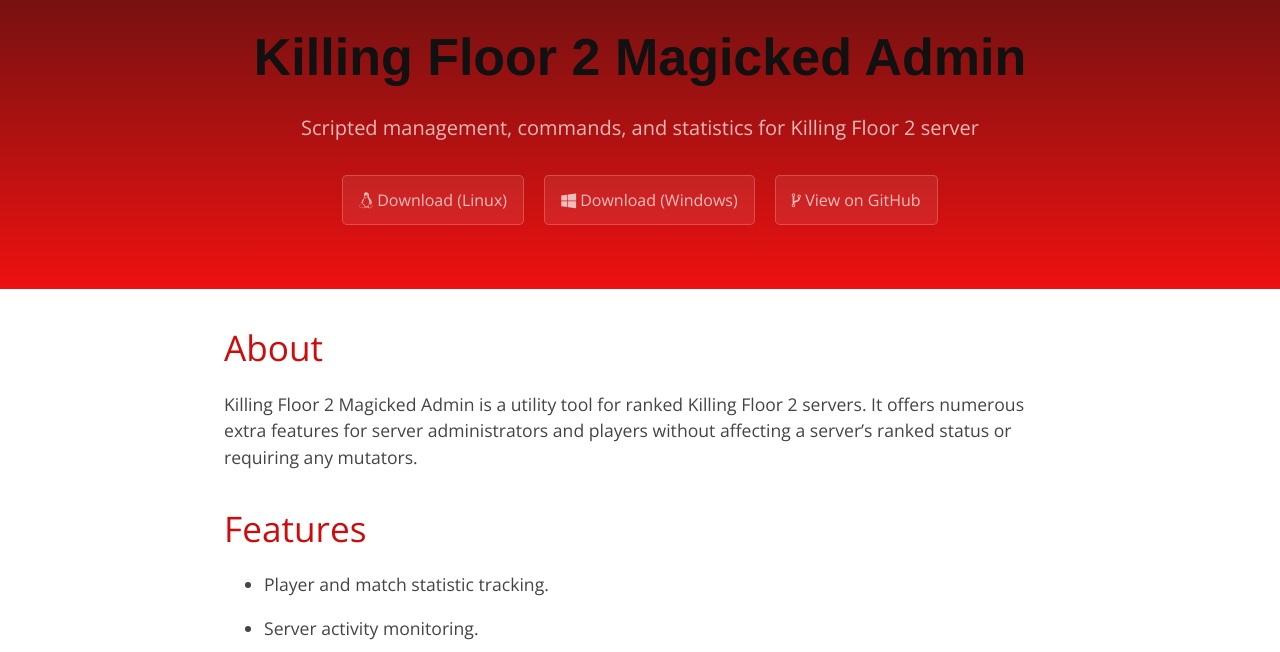
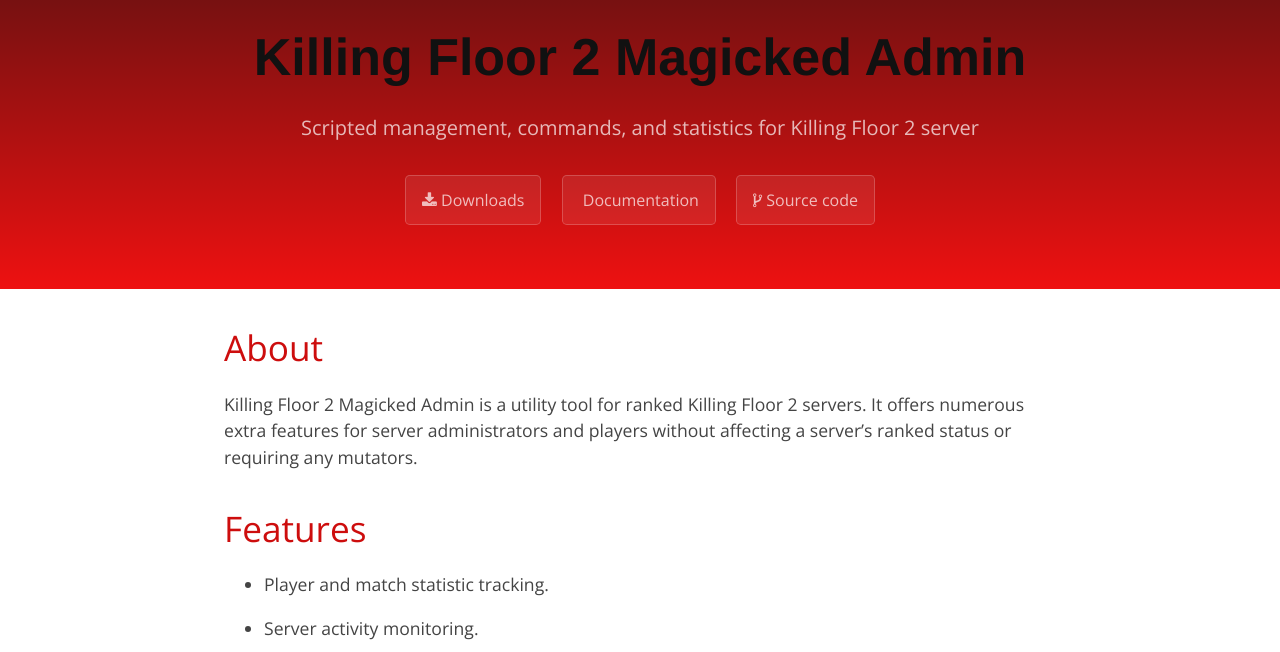
Before and after one commit to th3-z/kf2-magicked-admin, a Jekyll site: the page built from index.md, in a window 1280 px wide and 900 px high, cut to the strip 248-900 px from the top of the window. Built offline with Jekyll 4.4.1, drawn with Linux system fonts in a browser that asks for light colours; nearby versions of some CDN libraries; some web fonts are replaced; our own code applies the rules of GitHub Pages for plain Markdown files.

Commit message:
Update links

```diff
--- a/_layouts/default.html
+++ b/_layouts/default.html
@@ -17,9 +17,9 @@
       <h1 class="project-name">{{ site.title }}</h1>
       <h2 class="project-tagline">{{ site.description }}</h2>
 
-        <a href="https://github.com/th3-z/kf2-magicked-admin/releases/download/0.1.6/kf2-magicked-admin-0.1.6-linux.tar.gz" class="btn"><i class="fa fa-linux" aria-hidden="true"></i> Download (Linux)</a>
-        <a href="https://github.com/th3-z/kf2-magicked-admin/releases/download/0.1.6/kf2-magicked-admin-0.1.6-windows.zip" class="btn"><i class="fa fa-windows" aria-hidden="true"></i> Download (Windows)</a>
-        <a href="{{ site.github.repository_url }}" class="btn"><i class="fa fa-code-fork" aria-hidden="true"></i> View on GitHub</a>
+        <a href="https://github.com/th3-z/kf2-magicked-admin/releases/" class="btn"><i class="fa fa-download" aria-hidden="true"></i> Downloads</a>
+        <a href="https://kf2-ma.th3-z.xyz/docs" class="btn"><i class="fa fa-file-alt" aria-hidden="true"></i> Documentation</a>
+        <a href="{{ site.github.repository_url }}" class="btn"><i class="fa fa-code-fork" aria-hidden="true"></i> Source code</a>
     </section>
 
     <section class="main-content">
```
